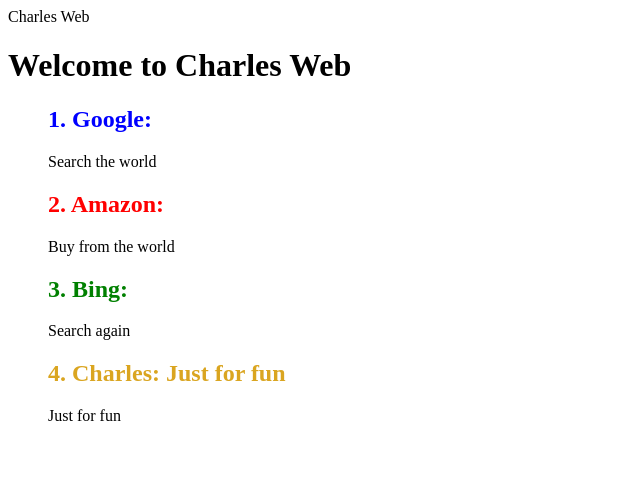
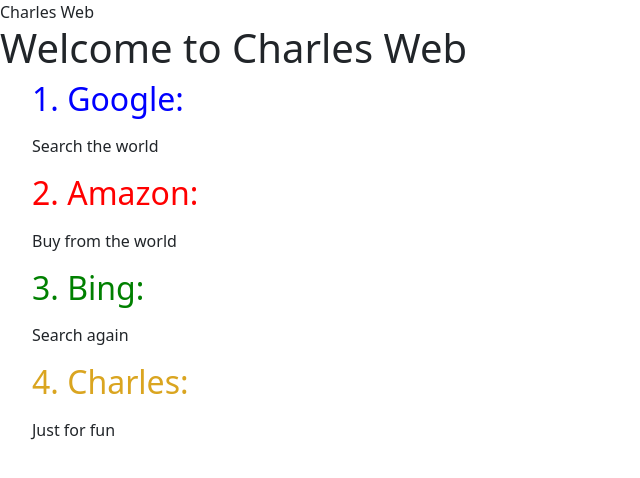
Before and after one commit to charlesokon/CS50-Project0, a plain HTML site: page justforfun.html in a window 1280 px wide. Shown: the whole page, without its empty margins (0-640 px from the left). Drawn offline with nearby package versions, Linux system fonts and the light colour scheme.

Commit message:
added bootstrap css

```diff
--- a/justforfun.html
+++ b/justforfun.html
@@ -2,7 +2,7 @@
 <html lang="en">
     <head>
         <header>Charles Web</header>
-        <link rel="stylesheet" href="">
+        <link href="https://cdn.jsdelivr.net/npm/bootstrap@5.0.2/dist/css/bootstrap.min.css" rel="stylesheet" integrity="sha384-EVSTQN3/azprG1Anm3QDgpJLIm9Nao0Yz1ztcQTwFspd3yD65VohhpuuCOmLASjC" crossorigin="anonymous">
     </head>
     <body>
         <div>
@@ -13,7 +13,7 @@
             <ul style="font-style: inherit;">Buy from the world</ul>
         <ol><h2 style="color: green;"> 3. Bing: </h2></ol>
             <ul style="font-style: inherit;">Search again</ul>
-        <ol><h2 style="color: goldenrod;"> 4. Charles: Just for fun</h2></ol>
+        <ol><h2 style="color: goldenrod;"> 4. Charles: </h2></ol>
             <ul style="font-style: inherit;">Just for fun</ul>
         </div>
     </body>
```
